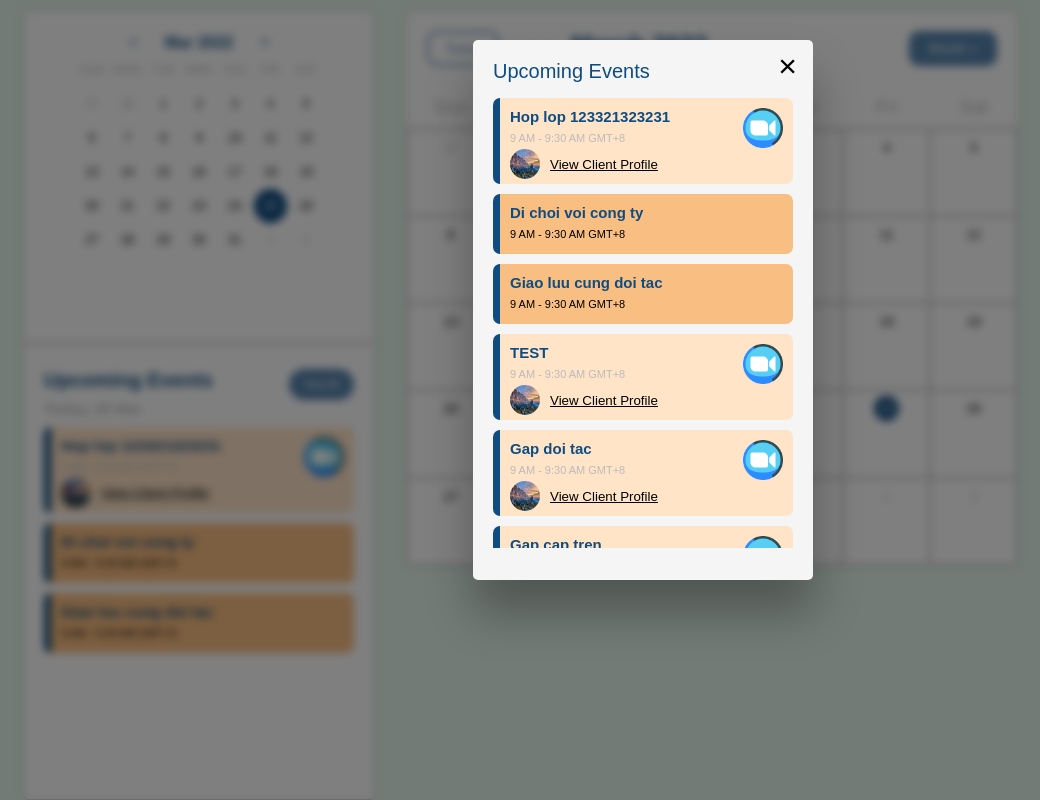
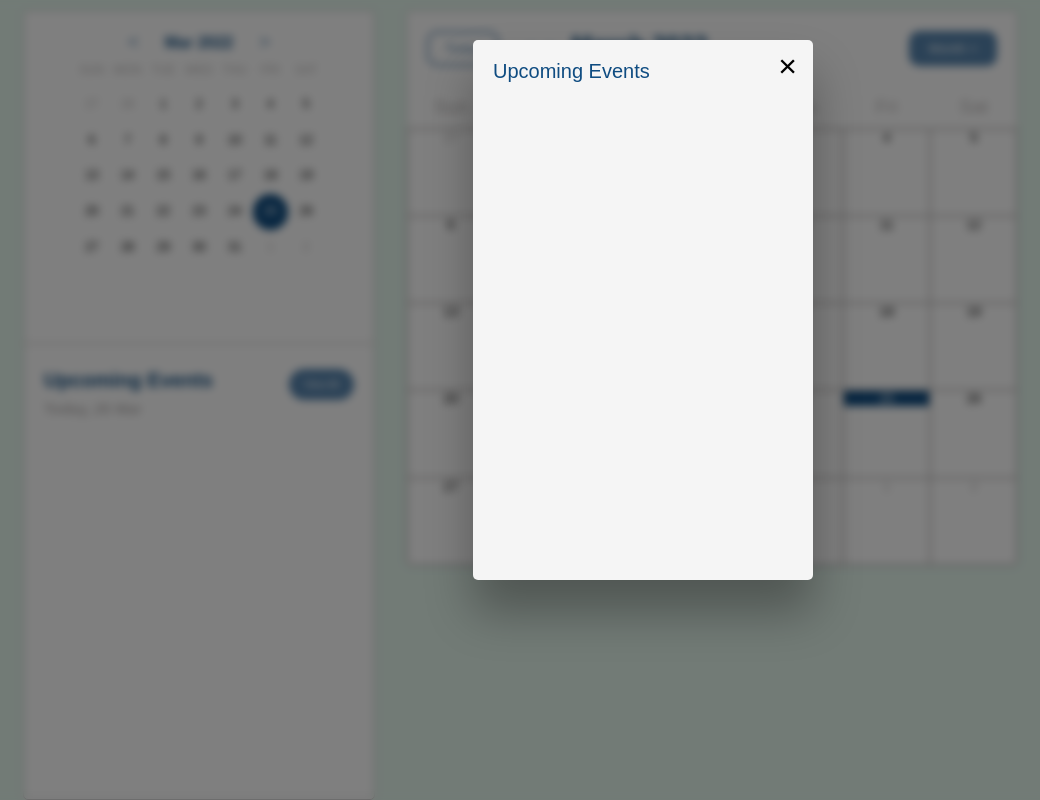
Before and after one commit to Kass86/fun_calendar, a plain HTML site: page index.html in a window 1280 px wide. Both pictures are taken after a click on the button "View All". Shown: the whole page, without its empty margins (27-1067 px from the left). Drawn offline with Linux system fonts and the light colour scheme.

Commit message:
fix some bugs

```diff
--- a/script.js
+++ b/script.js
@@ -1,5 +1,8 @@
 let nav = 0;
 let nav2 = 0;
+let today = new Date();
+let todayDay = new Date().getDate();
+console.log(todayDay);
 let clicked = null;
 let events;
 // events = localStorage.getItem("events")
@@ -271,7 +274,7 @@ function loadMiniCalendar() {
       daySquare.innerText = i - paddingPreviousDays;
       daySquare.addEventListener("click", () => console.log("Add Task"));
       if (i === paddingPreviousDays + day && nav2 === 0) {
-        daySquare.classList.add("today__active");
+        daySquare.classList.add("today__active__mini");
       }
     }
     if (i > paddingPreviousDays + daysInMonth) {
@@ -295,8 +298,18 @@ function loadUpcomingEvent() {
 function loadUpcomingEventContainer() {
   const codeExist = [];
   let markup = fakeData
-    .map((ev) =>
-      ev.event
+    .map((ev) => {
+      const dateConvert = ev.date
+        .split("/")
+        .reverse()
+        .map((e, i) => (i === 1 ? --e : +e));
+      const DateToCompare = new Date(
+        dateConvert[0],
+        dateConvert[1],
+        dateConvert[2]
+      );
+      if (DateToCompare < today) return;
+      return ev.event
         .map(function (miniEvent) {
           if (codeExist.length > 2) return; // 3 event display ob upcommingEvents
           if (codeExist.some((code) => code === miniEvent.code)) return;
@@ -334,8 +347,8 @@ function loadUpcomingEventContainer() {
   `;
           }
         })
-        .join("")
-    )
+        .join("");
+    })
     .join("");
 
   jobContainer.insertAdjacentHTML("beforeend", markup);
@@ -345,8 +358,20 @@ function loadFullUpcomingEventContainer() {
   eventModalHeader.innerHTML = "Upcoming Events";
   const codeExist = [];
   let markup = fakeData
-    .map((ev) =>
-      ev.event
+    .map((ev) => {
+      const dateConvert = ev.date
+        .split("/")
+        .reverse()
+        .map((e, i) => (i === 1 ? --e : +e));
+      const DateToCompare = new Date(
+        dateConvert[0],
+        dateConvert[1],
+        dateConvert[2]
+      );
+      if (DateToCompare < today) return;
+      // chuyen từ [1/1/2020] => string 2020/0/1 để so sánh ngày
+
+      return ev.event
         .map(function (miniEvent) {
           if (codeExist.some((code) => code === miniEvent.code)) return;
           else {
@@ -383,8 +408,8 @@ function loadFullUpcomingEventContainer() {
   `;
           }
         })
-        .join("")
-    )
+        .join("");
+    })
     .join("");
 
   evenModalContainer.insertAdjacentHTML("beforeend", markup);
@@ -511,6 +536,7 @@ function initButton() {
     .addEventListener("click", function (e) {
       e.preventDefault();
       const target = e.target.closest(".day")?.classList[2];
+      console.log(target);
       if (target) {
         const dataOfDay = fakeData.find((event) => event.date === target);
         loadEventOfDay(dataOfDay);
--- a/style.css
+++ b/style.css
@@ -78,7 +78,7 @@ body {
 }
 .day {
   aspect-ratio: 1;
-  padding-top: 10px;
+
   background-color: white;
   text-align: center;
   border: solid rgb(189, 186, 186) 0.5px;
@@ -191,6 +191,7 @@ body {
   border: 0.5px solid rgb(189, 186, 186);
   border-top-left-radius: 5px;
   border-top-right-radius: 5px;
+  border-bottom: none;
 }
 .weekdays_mini {
   display: grid;
@@ -212,7 +213,6 @@ body {
 .calendar_mini div {
   border: none;
   font-size: 12px;
-  margin: auto;
 }
 .header_mini {
   padding: 20px 0 10px 0;
@@ -245,12 +245,18 @@ body {
 }
 
 .today__active {
-  border-radius: 50% 50%;
   background-color: var(--blue-dark);
   color: white;
 }
+
+.today__active__mini {
+  background-color: var(--blue-dark);
+  color: white;
+  border-radius: 50%;
+}
+
 .today {
-  padding: 5px;
+  display: block;
 }
 
 /* comming Event */
```
